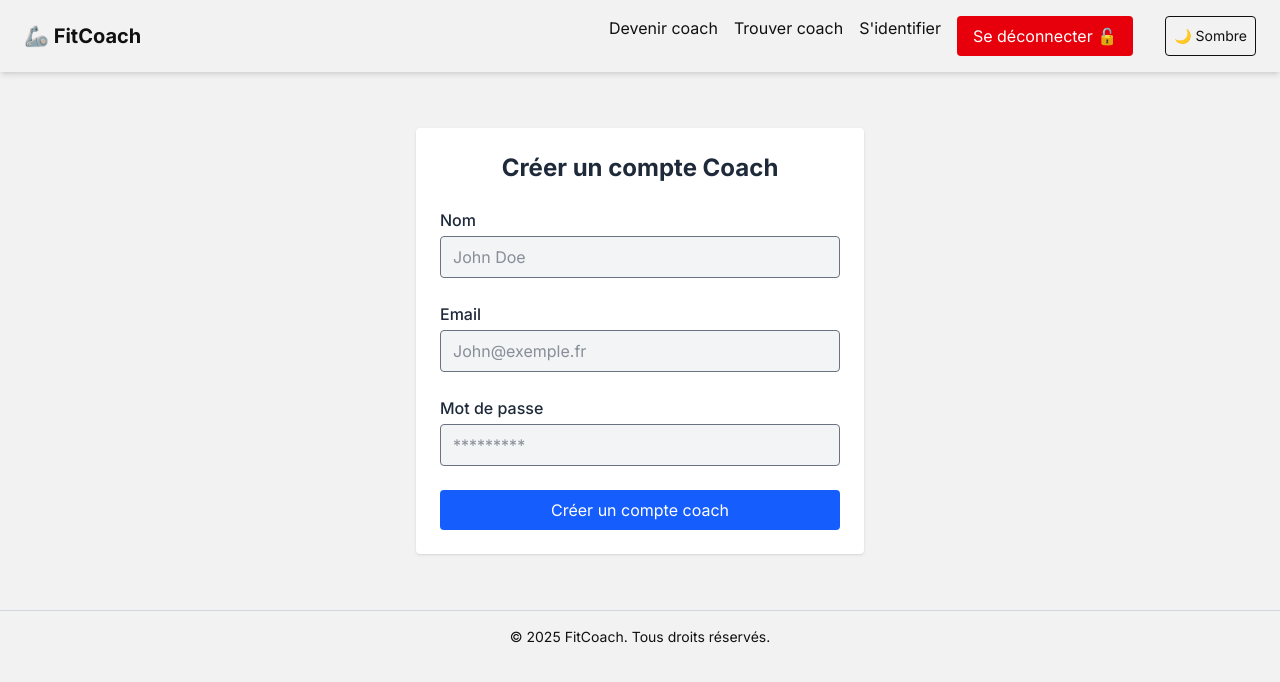
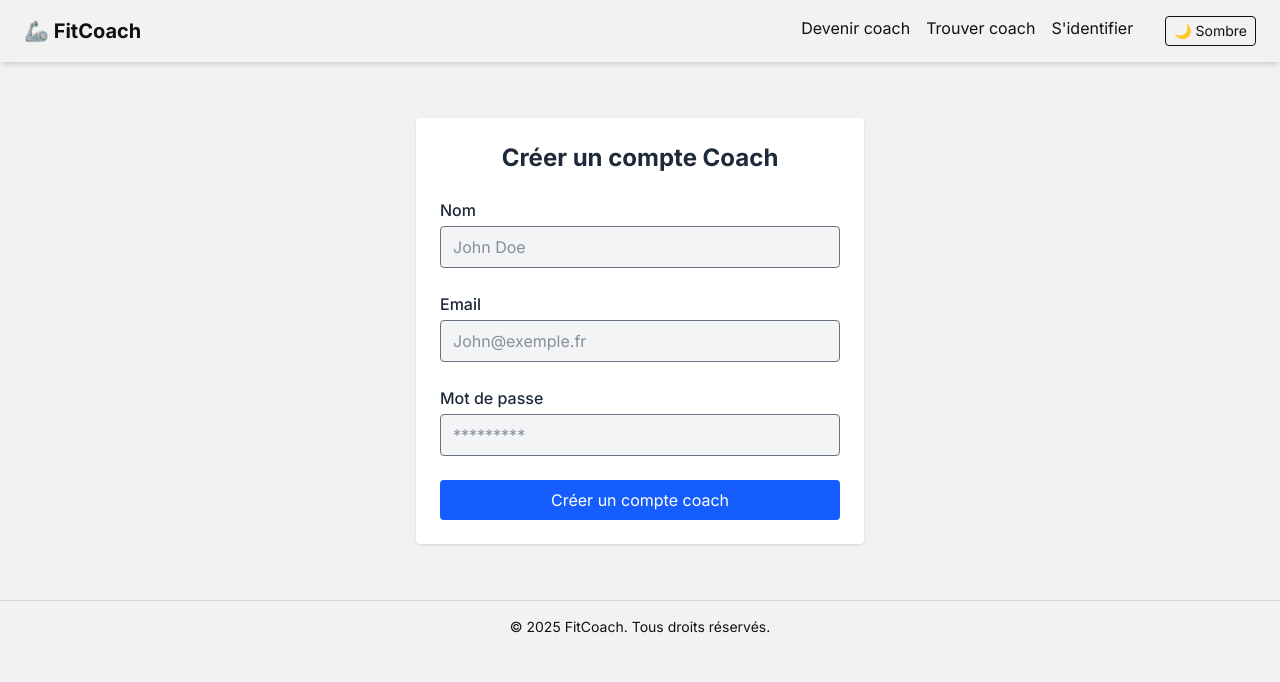
Before and after one commit to astro-training-app/astro-frontend, a Next.js app: page /devenir-coach in a window 1280 px wide. Shown: the top 682 px of the page. Built offline with nearby package versions, Linux system fonts and the light colour scheme.

Commit message:
feat(workflow users) add simplification feature fo users

```diff
--- a/src/components/Navbar.jsx
+++ b/src/components/Navbar.jsx
@@ -2,11 +2,13 @@
 
 import Link from "next/link";
 import LogoutButton from "./logoutButton";
+import { useAuth } from "@/contexts/AuthContext";
 
 import { useState, useEffect } from "react";
 
 export default function Navbar() {
   const [theme, setTheme] = useState("light");
+  const { isAuthenticated } = useAuth();
 
   useEffect(() => {
     // Applique le thème au HTML
@@ -26,16 +28,20 @@ export default function Navbar() {
 
       {/* Liens */}
       <div className="flex gap-4 text-sm sm:text-base">
+        {!isAuthenticated && (
           <Link href="/devenir-coach" className="hover:underline">
             Devenir coach
           </Link>
+        )}
         <Link href="/trouver-coach" className="hover:underline">
           Trouver coach
         </Link>
+        {!isAuthenticated && (
           <Link href="/login" className="hover:underline">
             S'identifier
           </Link>
-        <LogoutButton />
+        )}
+        {isAuthenticated && <LogoutButton />}
         <button
           onClick={toggleTheme}
           className="ml-4 px-2 py-1 rounded border text-xs sm:text-sm"
```
Lines whose indentation alone changed are shown as unchanged.
